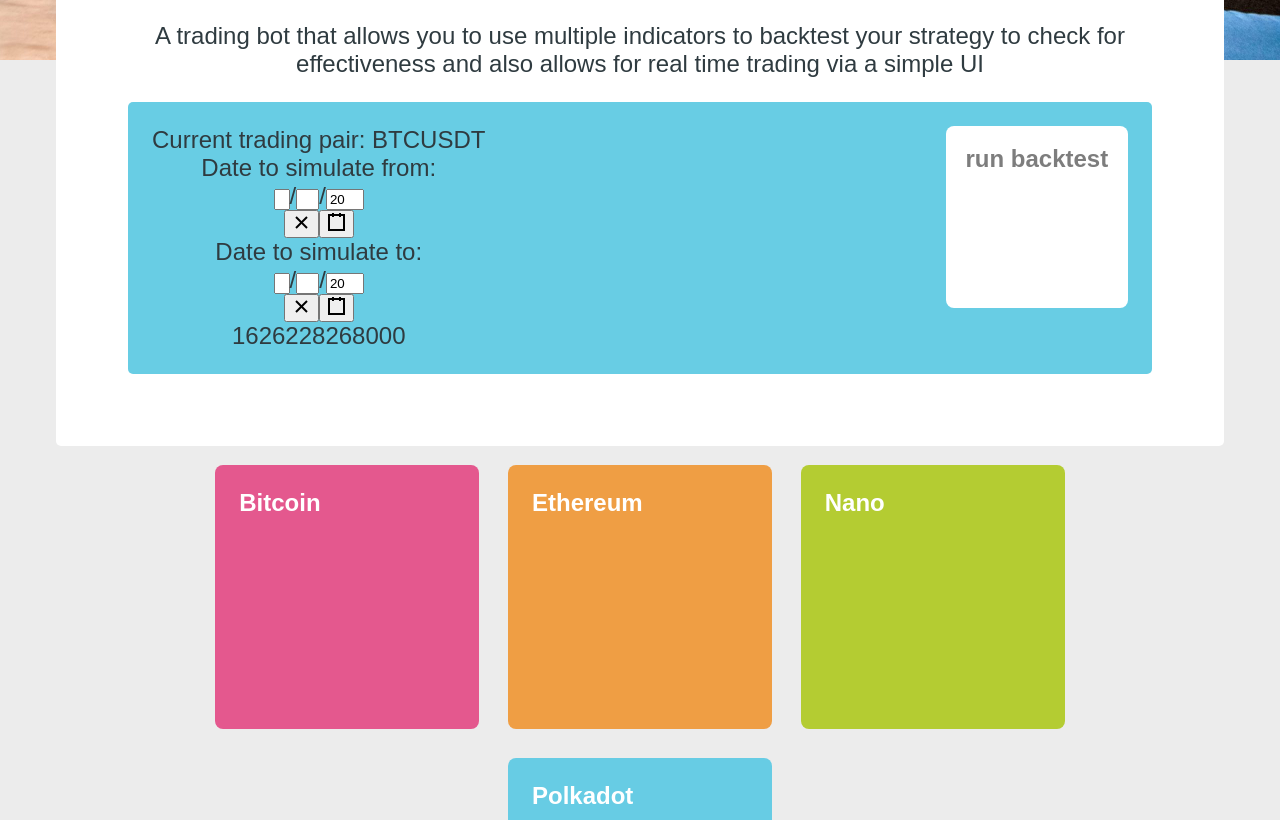
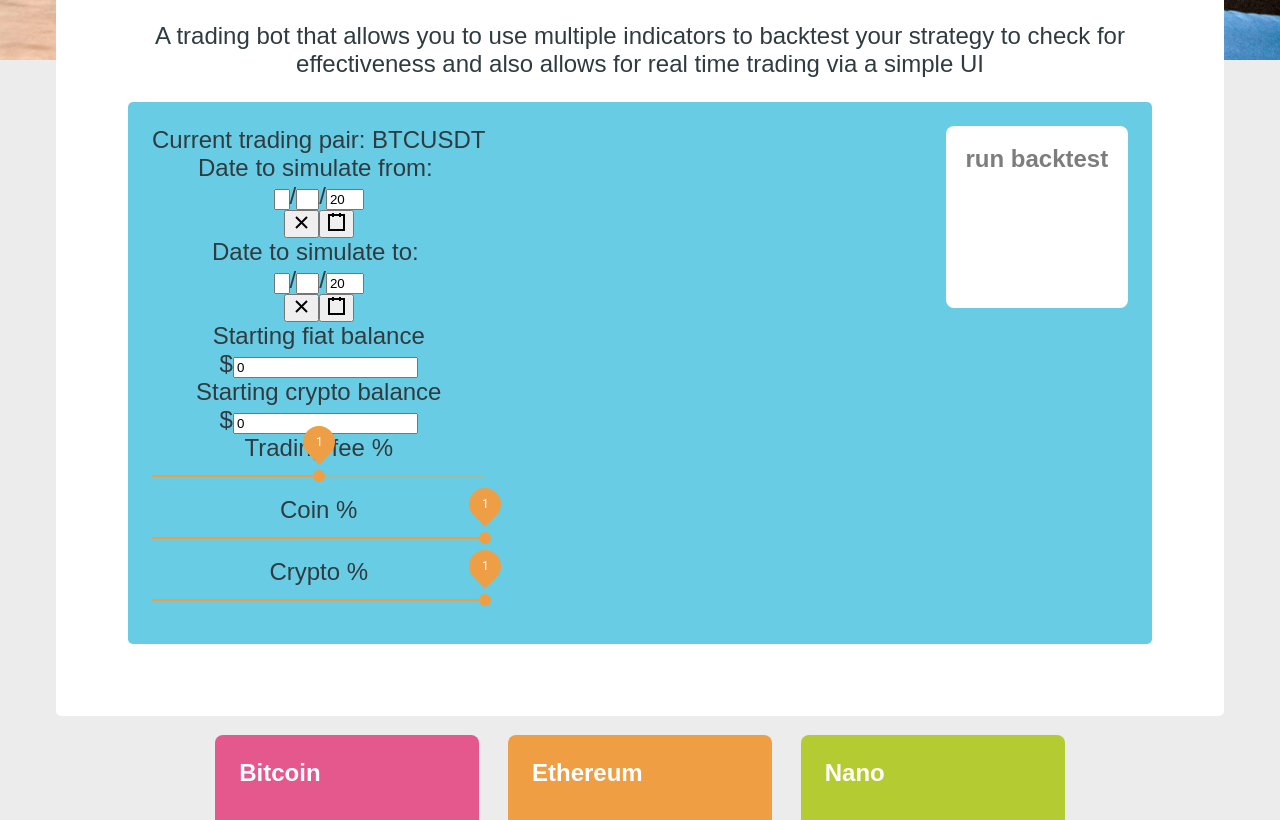
Before and after one commit to ATGphum/TradingBotsSite, a React (Create React App) app: page / in a window 1280 px wide. Shown: the part 580-1400 px from the top of the page. Built offline with nearby package versions, Linux system fonts and the light colour scheme.

Commit message:
Added in various sliders

```diff
--- a/package.json
+++ b/package.json
@@ -3,6 +3,7 @@
   "version": "0.1.0",
   "private": true,
   "dependencies": {
+    "@material-ui/core": "^4.12.1",
     "@testing-library/jest-dom": "^5.11.4",
     "@testing-library/react": "^11.1.0",
     "@testing-library/user-event": "^12.1.10",
--- a/src/App.css
+++ b/src/App.css
@@ -157,6 +157,10 @@
   border-radius: 8px;
 }
 
+.SkillBox:hover {
+  cursor:pointer
+}
+
 .BoxList {
   text-align: center;
   font-size: 1.1rem;
@@ -202,3 +206,20 @@
   font-weight: 700;
   border-radius: 8px;
 }
+
+.react-date-picker__wrapper {
+  font-family: Arial, Helvetica, sans-serif;
+  color:#2f3b40;
+}
+
+.MuiSlider-track {
+  color: #ee9e44
+}
+
+.MuiSlider-rail {
+  color: #ee9e44
+}
+
+.MuiSlider-thumb {
+  color: #ee9e44
+}
--- a/src/pageModules/coverPage.js
+++ b/src/pageModules/coverPage.js
@@ -1,6 +1,8 @@
 import React, { Component, useEffect, useRef, useState } from 'react'
 import '../App.css'
 import DatePicker from 'react-date-picker'
+import { Slider } from '@material-ui/core';
+import { createTheme, ThemeProvider } from '@material-ui/core/styles';
 
 export default function CoverPage(props) {
     return (
@@ -43,23 +45,57 @@
 
     const [fromDate, fromDateChange] = useState(new Date())
     const [toDate, toDateChange] = useState(new Date())
+    const [startingFiat, startingFiatChange] = useState(0)
+    const [startingCrypto, startingCryptoChange] = useState(0)
+    const [tradingFee, tradingFeeChange] = React.useState(1);
+    const [coinPercent, coinPercentChange] = React.useState(1);
+    const [cryptoPercent, cryptoPercentChange] = React.useState(1);
 
     let fromDateUnix;
     let toDateUnix;
     (fromDate != null) ? fromDateUnix = fromDate.getTime() : fromDateUnix = "";
     (toDate != null) ? toDateUnix = toDate.getTime() : toDateUnix = "";
 
+    function handleFiatChange(e){
+      const re = /^[0-9\b]+$/;
+
+      // if value is not blank, then test the regex
+
+      if (e.target.value === '' || re.test(e.target.value)){
+        startingFiatChange(e.target.value);
+      }
+    }
+    function handleCryptoChange(e){
+      const re = /^[0-9\b]+$/;
+
+      // if value is not blank, then test the regex
+
+      if (e.target.value === '' || re.test(e.target.value)){
+        startingCryptoChange(e.target.value);
+      }
+    }
+    function handleFeeChange(e, newValue){
+      tradingFeeChange(newValue)
+    }
+    function handleCoinPercChange(e, newValue){
+      coinPercentChange(newValue)
+    }
+    function handleCryptoPercChange(e, newValue){
+      cryptoPercentChange(newValue)
+    }
+
     return (
       <div className="BacktestForm">
         <div>Current trading pair: {props.currentPair}</div>
-        <div>Date to simulate from:</div>
+        <div>Date to simulate from:&nbsp;
           <DatePicker
             onChange={fromDateChange}
             value={fromDate}
             required={true}
             maxDate={toDate}
           />
-        <div>Date to simulate to:</div>
+        </div>
+        <div>Date to simulate to:&nbsp;
           <DatePicker
             onChange={toDateChange}
             value={toDate}
@@ -67,7 +103,17 @@
             maxDate={new Date()}
             minDate={fromDate}
           />
-        {fromDateUnix}
+        </div>
+        <div>Starting fiat balance</div>
+        <label>$<input type="text" value={startingFiat} onChange={handleFiatChange} /></label>
+        <div>Starting crypto balance</div>
+        <label>$<input type="text" value={startingCrypto} onChange={handleCryptoChange} /></label>
+        <div>Trading fee %</div>
+        <Slider value={tradingFee} onChange={handleFeeChange} valueLabelDisplay="on" min={0} max={2} step={0.01}/>
+        <div>Coin %</div>
+        <Slider value={coinPercent} onChange={handleCoinPercChange} valueLabelDisplay="on" min={0} max={1} step={0.01}/>
+        <div>Crypto %</div>
+        <Slider value={cryptoPercent} onChange={handleCryptoPercChange} valueLabelDisplay="on" min={0} max={1} step={0.01}/>
       </div>
     )
   }
```
Also changed, not shown: 1 other file (tests, documents, lock files or other folders). Lines whose indentation alone changed are shown as unchanged.
